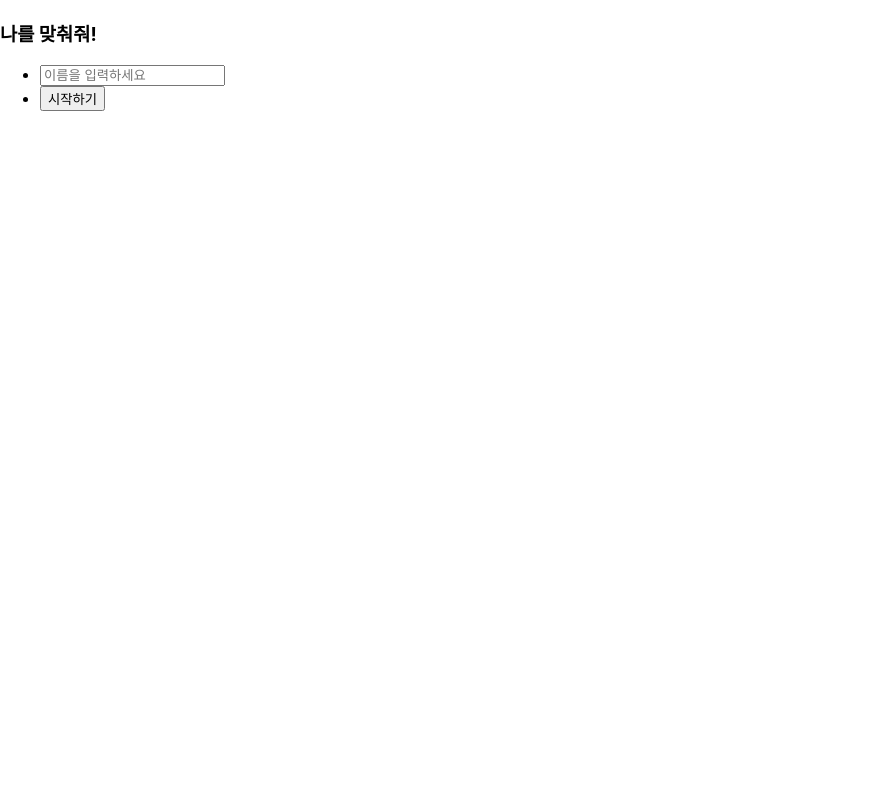
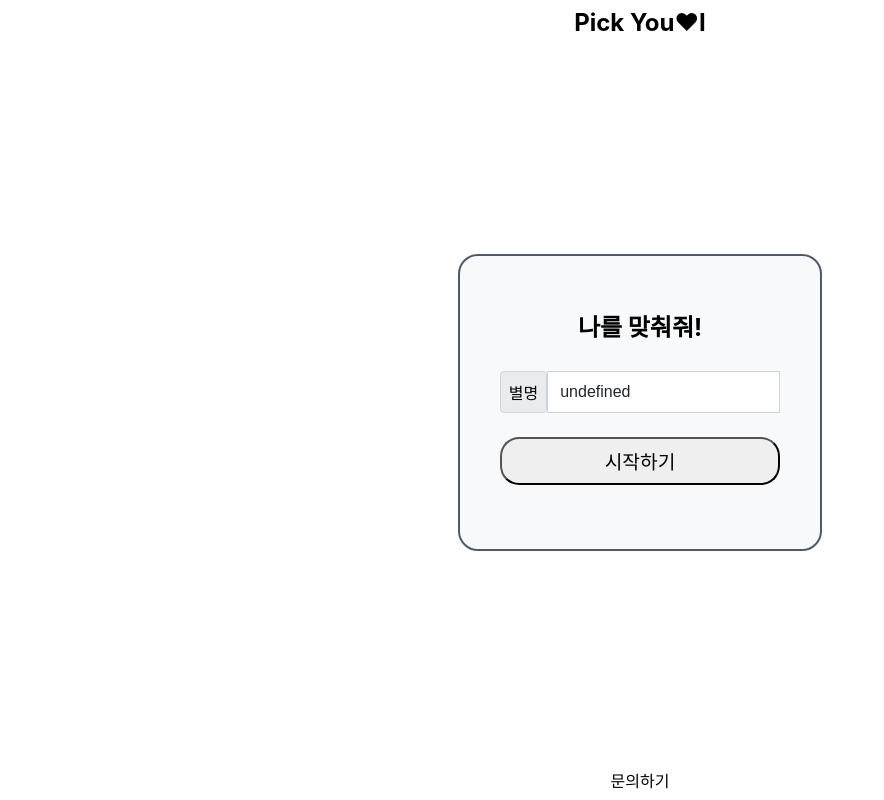
Before and after one commit to dddog/pickme, a React (Create React App) app in the folder pickme-frontend/: page / in a window 1280 px wide. Shown: the whole page, without its empty margins (0-884 px from the left). Built offline with nearby package versions, Linux system fonts and the light colour scheme.

Commit message:
Home 첫 화면 CSS 적용

```diff
--- a/pickme-frontend/src/app.jsx
+++ b/pickme-frontend/src/app.jsx
@@ -8,7 +8,7 @@ import Quiz from "./components/quiz/quiz";
 
 function App() {
   return (
-    <div>
+    <div className={styles.app}>
       <BrowserRouter>
         <Switch>
           <Route exact path="/">
--- a/pickme-frontend/src/app.module.css
+++ b/pickme-frontend/src/app.module.css
@@ -1,38 +1,14 @@
-.App {
-  text-align: center;
+@value makerGrey from './common/colors.css';
+
+* {
+  box-sizing: border-box;
 }
 
-.App-logo {
-  height: 40vmin;
-  pointer-events: none;
+.app {
+  width: 100%;
+  height: 100vh;
+  display: flex;
+  justify-content: center;
+  align-items: center;
+  background-color: makerGrey;
 }
-
-@media (prefers-reduced-motion: no-preference) {
-  .App-logo {
-    animation: App-logo-spin infinite 20s linear;
-  }
-}
-
-.App-header {
-  background-color: #282c34;
-  min-height: 100vh;
-  display: flex;
-  flex-direction: column;
-  align-items: center;
-  justify-content: center;
-  font-size: calc(10px + 2vmin);
-  color: white;
-}
-
-.App-link {
-  color: #61dafb;
-}
-
-@keyframes App-logo-spin {
-  from {
-    transform: rotate(0deg);
-  }
-  to {
-    transform: rotate(360deg);
-  }
-}
--- /dev/null
+++ b/pickme-frontend/src/common/colors.css
@@ -0,0 +1,12 @@
+@value makerBlack: black;
+@value makerWhite: white;
+@value makerLightGrey: #e8e7e6;
+@value makerLightPink: #ffeae8;
+@value makerGrey: #626262;
+@value makerGreen: #385461;
+@value makerPink: pink;
+@value makerShadow: rgba(217, 217, 217, 1);
+@value makerColorful: linear-gradient(166deg, rgba(237, 193, 211, 1) 0%,rgba(212, 149, 161, 1) 60%, rgba(162, 63, 63, 1) 100%, rgba(127, 188, 242, 1) 100%);
+@value makerWheat: wheat;
+@value makerShadow: rgba(217, 217, 217, 1);
+@value makerWheat: wheat;
--- /dev/null
+++ b/pickme-frontend/src/common/size.css
@@ -0,0 +1 @@
+@value mediaQuery: 62rem;
--- /dev/null
+++ b/pickme-frontend/src/components/footer/footer.jsx
@@ -0,0 +1,10 @@
+import React, { memo } from "react";
+import styles from "./footer.module.css";
+
+const Footer = memo(() => (
+  <footer className={styles.footer}>
+    <p className={styles.title}>문의하기</p>
+  </footer>
+));
+
+export default Footer;
--- /dev/null
+++ b/pickme-frontend/src/components/footer/footer.module.css
@@ -0,0 +1,12 @@
+@value makerWhite, makerGreen from '../../common/colors.css';
+
+.footer {
+  width: 100%;
+  background-color: makerGreen;
+  text-align: center;
+}
+
+.title {
+  color: makerWhite;
+  margin: 0.5rem;
+}
--- /dev/null
+++ b/pickme-frontend/src/components/header/header.jsx
@@ -0,0 +1,15 @@
+import React, { memo } from "react";
+import styles from "./header.module.css";
+
+const Header = memo(({ onLogout }) => (
+  <header className={styles.header}>
+    {onLogout && (
+      <button className={styles.logout} onClick={onLogout}>
+        Logout
+      </button>
+    )}
+    <h1 className={styles.title}>Pick You♥I</h1>
+  </header>
+));
+
+export default Header;
--- /dev/null
+++ b/pickme-frontend/src/components/header/header.module.css
@@ -0,0 +1,31 @@
+@value makerGreen, makerWhite, makerBlack from '../../common/colors.css';
+
+.header {
+  width: 100%;
+  text-align: center;
+  padding: 0.5em;
+  background-color: makerGreen;
+  position: relative;
+}
+
+.logo {
+  width: 3em;
+}
+
+.title {
+  margin: 0;
+  color: makerWhite;
+}
+
+.logout {
+  position: absolute;
+  right: 3em;
+  top: 1em;
+  padding: 0.8em;
+  border-radius: 20%;
+  background-color: makerBlack;
+  color: makerWhite;
+  outline: 0;
+  border: 0;
+  cursor: pointer;
+}
--- a/pickme-frontend/src/components/home/home.jsx
+++ b/pickme-frontend/src/components/home/home.jsx
@@ -1,6 +1,8 @@
 import React, { useRef, useEffect } from "react";
 import { useHistory } from "react-router-dom";
 import { useCookies } from "react-cookie";
+import Footer from "../footer/footer";
+import Header from "../header/header";
 import styles from "./home.module.css";
 
 const Home = (props) => {
@@ -8,39 +10,52 @@ const Home = (props) => {
 
   const userNameRef = useRef();
 
-  const [cookies, setCookie, removeCookie] = useCookies(["userName"]);
+  const [cookies, setCookie] = useCookies(["userName"]);
 
   const onSubmit = (event) => {
-    console.log(userNameRef.current.value);
+    event.preventDefault();
+
+    const userName = userNameRef.current.value;
+    setCookie("userName", userName, { maxAge: 36000000 });
     history.push({
       pathname: "/quiz",
       state: {
-        userName: userNameRef.current.value,
+        userName: userName,
       },
     });
   };
 
   useEffect(() => {
-    console.log(`cookies.userName>>>${cookies.userName}`);
+    userNameRef.current.value = cookies.userName;
   });
 
   return (
-    <section>
-      <section>
-        <h1>나를 맞춰줘!</h1>
-        <ul>
-          <li>
+    <section className={styles.home}>
+      <Header />
+      <div className={styles.container}>
+        <div className={styles.content}>
+          <h1 className={styles.title}>나를 맞춰줘!</h1>
+          <form>
+            <ul className={styles.list}>
+              <li className={`${styles.item} ${styles.inputList}`}>
+                <span className={styles.span}>별명</span>
                 <input
+                  className={styles.input}
                   ref={userNameRef}
                   type="text"
                   placeholder="이름을 입력하세요"
                 />
               </li>
-          <li>
-            <button onClick={onSubmit}>시작하기</button>
+              <li className={styles.item}>
+                <button className={styles.button} onClick={onSubmit}>
+                  시작하기
+                </button>
               </li>
             </ul>
-      </section>
+          </form>
+        </div>
+      </div>
+      <Footer />
     </section>
   );
 };
--- a/pickme-frontend/src/components/home/home.module.css
+++ b/pickme-frontend/src/components/home/home.module.css
@@ -0,0 +1,87 @@
+@value makerGreen, makerLightPink, makerWhite, makerLightGrey, makerBlack from '../../common/colors.css';
+
+.home {
+  width: 100%;
+  height: 100%;
+  display: flex;
+  flex-direction: column;
+  background-color: makerWhite;
+}
+
+.container {
+  display: flex;
+  flex: 1;
+  min-height: 0;
+  justify-content: center;
+  align-items: center;
+  flex-direction: column;
+}
+
+.content {
+  border: 2px solid #50596c;
+  background: #f8f9fa;
+  padding: 2rem;
+  border-radius: 20px;
+}
+
+.list {
+  width: 100%;
+  display: flex;
+  flex-direction: column;
+  list-style: none;
+  padding: 0.5rem;
+}
+
+.title {
+  text-align: center;
+}
+
+.inputList {
+  padding-bottom: 1rem;
+  display: flex;
+  flex-wrap: wrap;
+  align-items: stretch;
+  width: 100%;
+}
+
+.item {
+  margin-bottom: 0.5em;
+}
+
+.span {
+  padding: 0.375rem 0.75rem;
+  background-color: #e9ecef;
+  border: 1px solid #ced4da;
+  border-radius: 0.25rem;
+  padding: 0.5em;
+  text-align: center;
+  align-items: center;
+}
+
+.input {
+  padding: 0.375rem 0.75rem;
+  font-size: 1rem;
+  font-weight: 400;
+  line-height: 1.5;
+  color: #212529;
+  background-color: #fff;
+  background-clip: padding-box;
+  border: 1px solid #ced4da;
+}
+
+.button {
+  width: 100%;
+  height: 2.5em;
+  font-size: 1.2rem;
+  background-color: makerGreen;
+  color: makerWhite;
+  cursor: pointer;
+  border: 0.2rem solid makerGreen;
+  outline: 0;
+  border-radius: 1.2rem;
+}
+
+.button:hover {
+  background-color: makerLightGrey;
+  color: makerBlack;
+}
```
Lines whose indentation alone changed are shown as unchanged.
